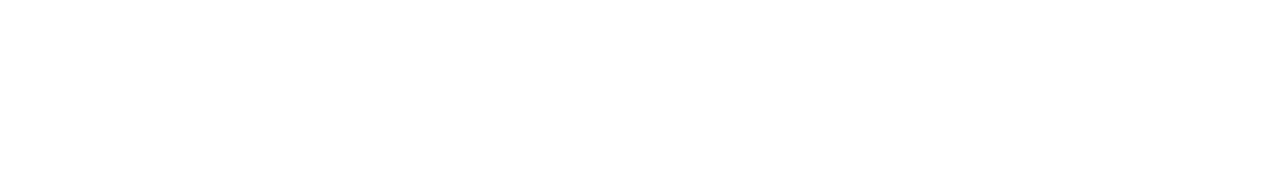
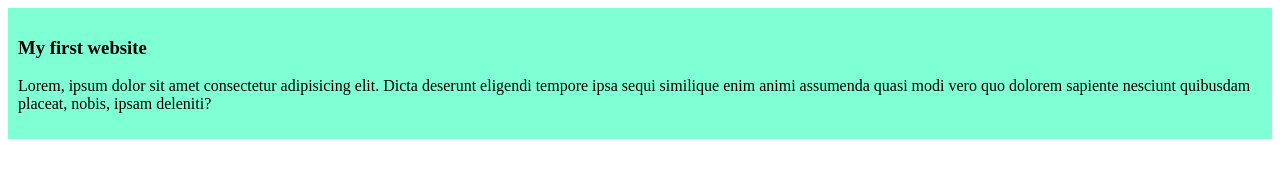
Before and after one commit to Masud4D/my-simple-website, a plain HTML site: page index.html in a window 1280 px wide. Drawn offline with Linux system fonts and the light colour scheme.

Commit message:
first blog

```diff
--- a/index.html
+++ b/index.html
@@ -4,8 +4,12 @@
     <meta charset="UTF-8">
     <meta name="viewport" content="width=device-width, initial-scale=1.0">
     <title>my simple website</title>
+    <link rel="stylesheet" href="styles/blog.css">
 </head>
 <body>
-
+ <div>
+    <h3>My first website</h3>
+    <p>Lorem, ipsum dolor sit amet consectetur adipisicing elit. Dicta deserunt eligendi tempore ipsa sequi similique enim animi assumenda quasi modi vero quo dolorem sapiente nesciunt quibusdam placeat, nobis, ipsam deleniti?</p>
+</div>
 </body>
 </html>
--- /dev/null
+++ b/styles/blog.css
@@ -0,0 +1,4 @@
+div{
+    background-color: aquamarine;
+    padding: 10px;
+}
```
